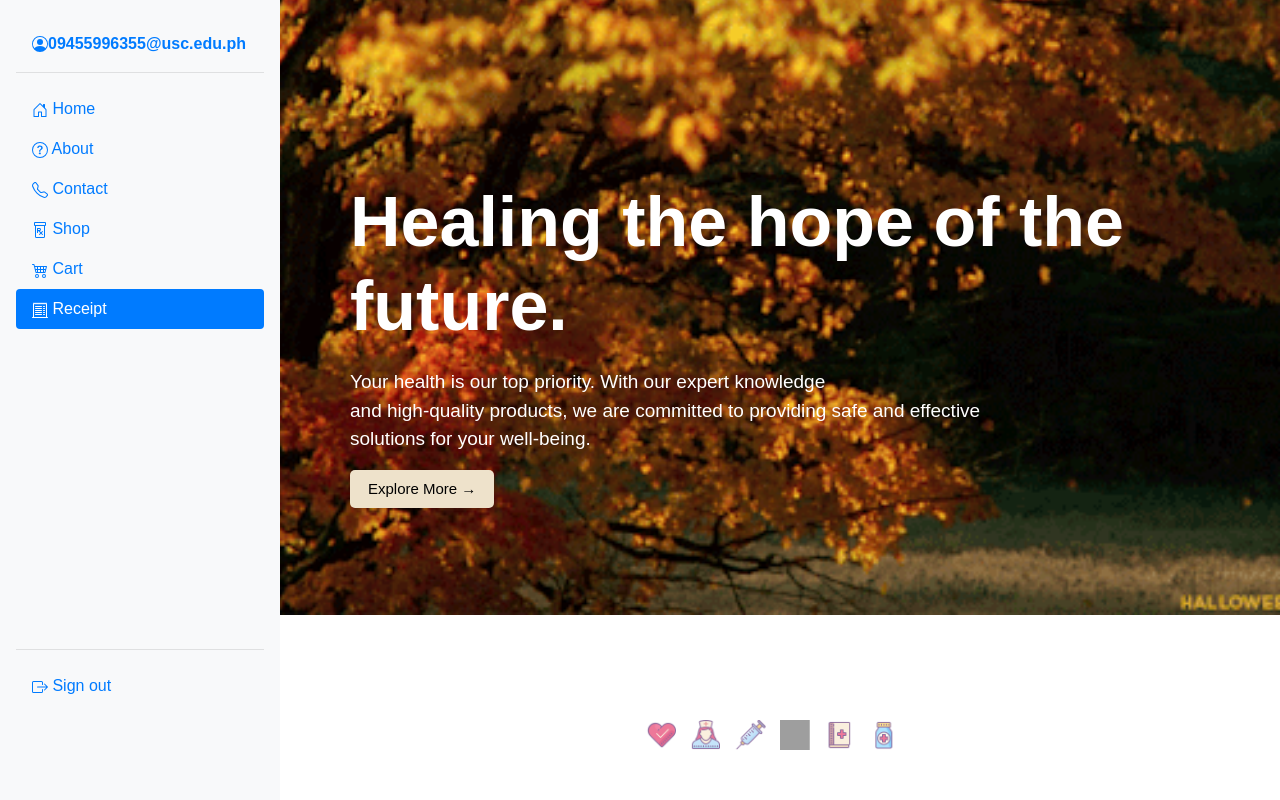
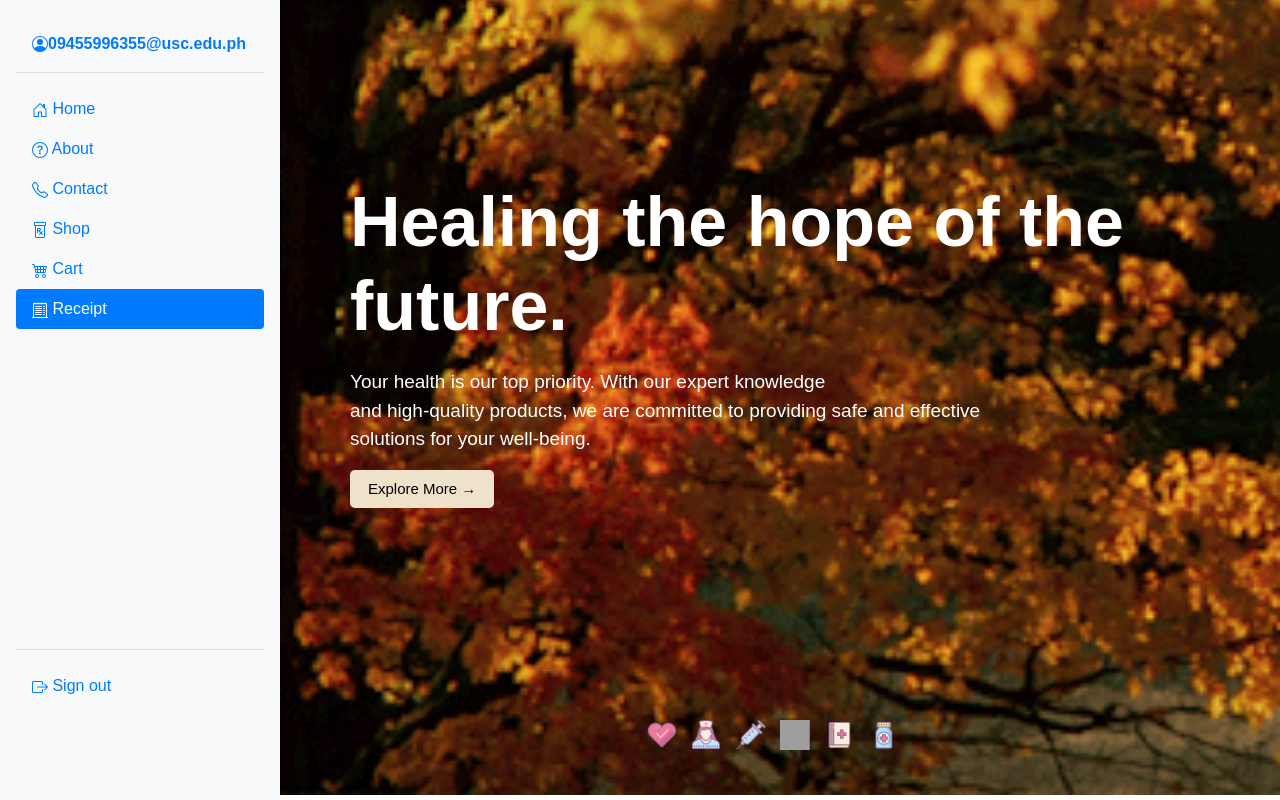
Before and after one commit to hello-isa/pharmacy-inventory-managment-system, a PHP site: page /home.php in a window 1280 px wide. Run offline with PHP 8.4, Linux system fonts and the light colour scheme; a user stored in the database is signed in; grey boxes are pictures that could not be loaded.

Commit message:
background

```diff
--- a/home.php
+++ b/home.php
@@ -17,7 +17,7 @@
 body {
   background-image: url("images/autumn.gif");
   width 100%;
-  background-size: cover;
+  background-size: 150%;
   background-repeat: no-repeat;
   background-position: 90px;
   margin: 0;
```
